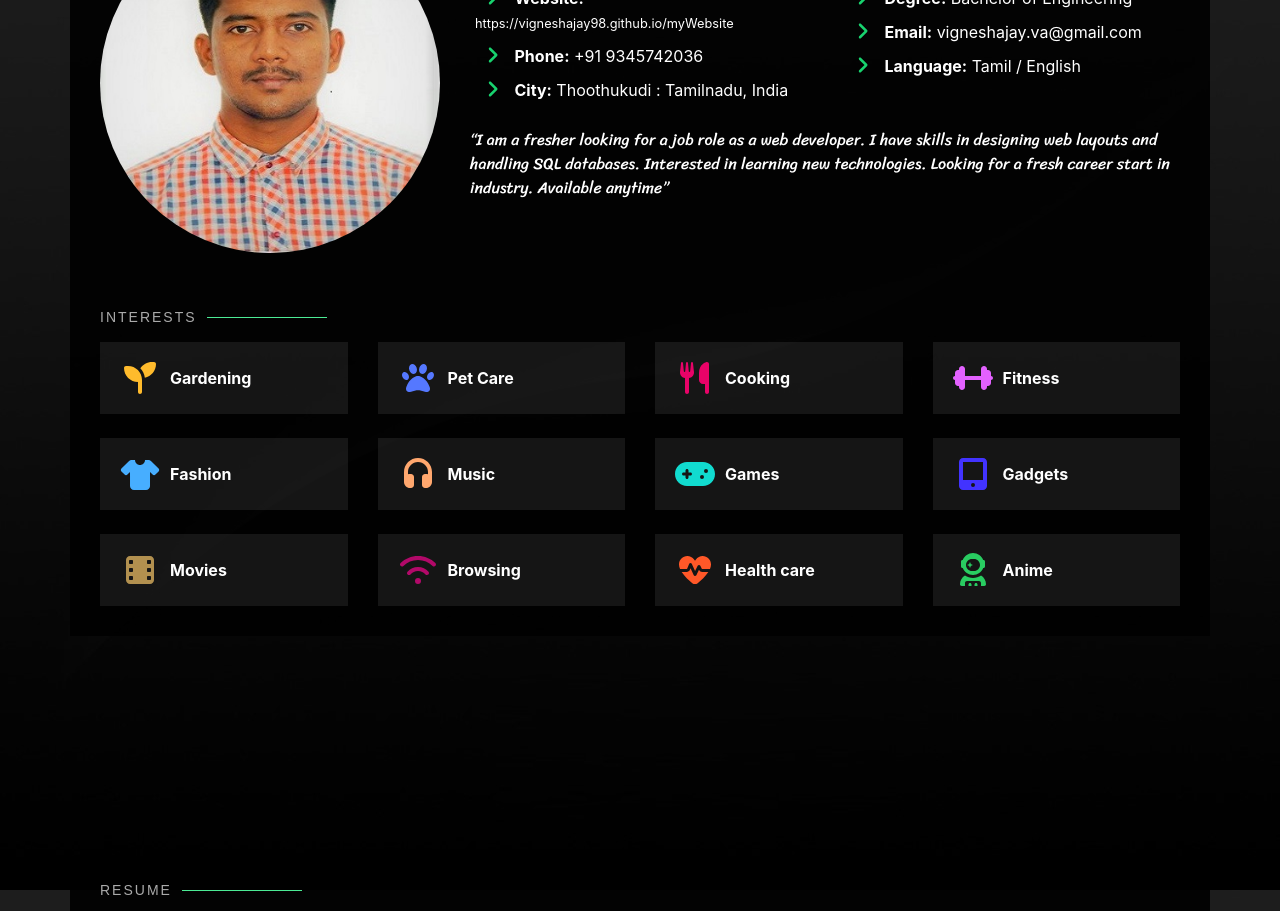
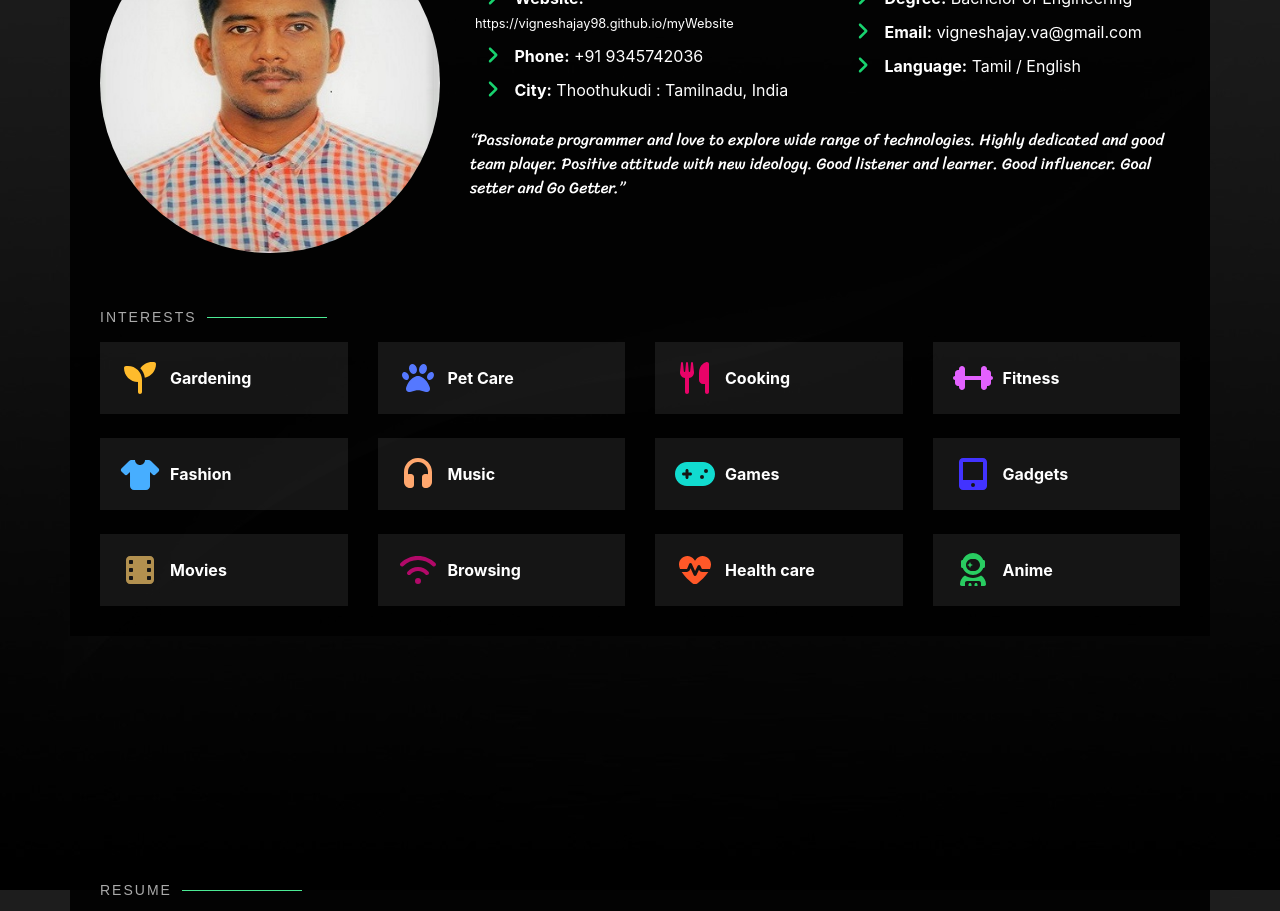
Before and after one commit to VigneshAjay98/my-website, a plain HTML site: page index.html in a window 1280 px wide. Shown: the part 1080-1991 px from the top of the page. Drawn offline with nearby package versions, Linux system fonts and the light colour scheme; a web font is replaced by a local one.

Commit message:
Changed about

```diff
--- a/index.html
+++ b/index.html
@@ -95,7 +95,7 @@
 			            </div>
 			          </div>
 			          <p>
-			            “I am a fresher looking for a job role as a web developer. I have skills in designing web layouts and handling SQL databases. Interested in learning new technologies. Looking for a fresh career start in industry. Available anytime”
+			            “Passionate programmer and love to explore wide range of technologies. Highly dedicated and good team player. Positive attitude with new ideology. Good listener and learner. Good influencer. Goal setter and Go Getter.”
 			          </p>
 		    	</div>
 			</div>
```
